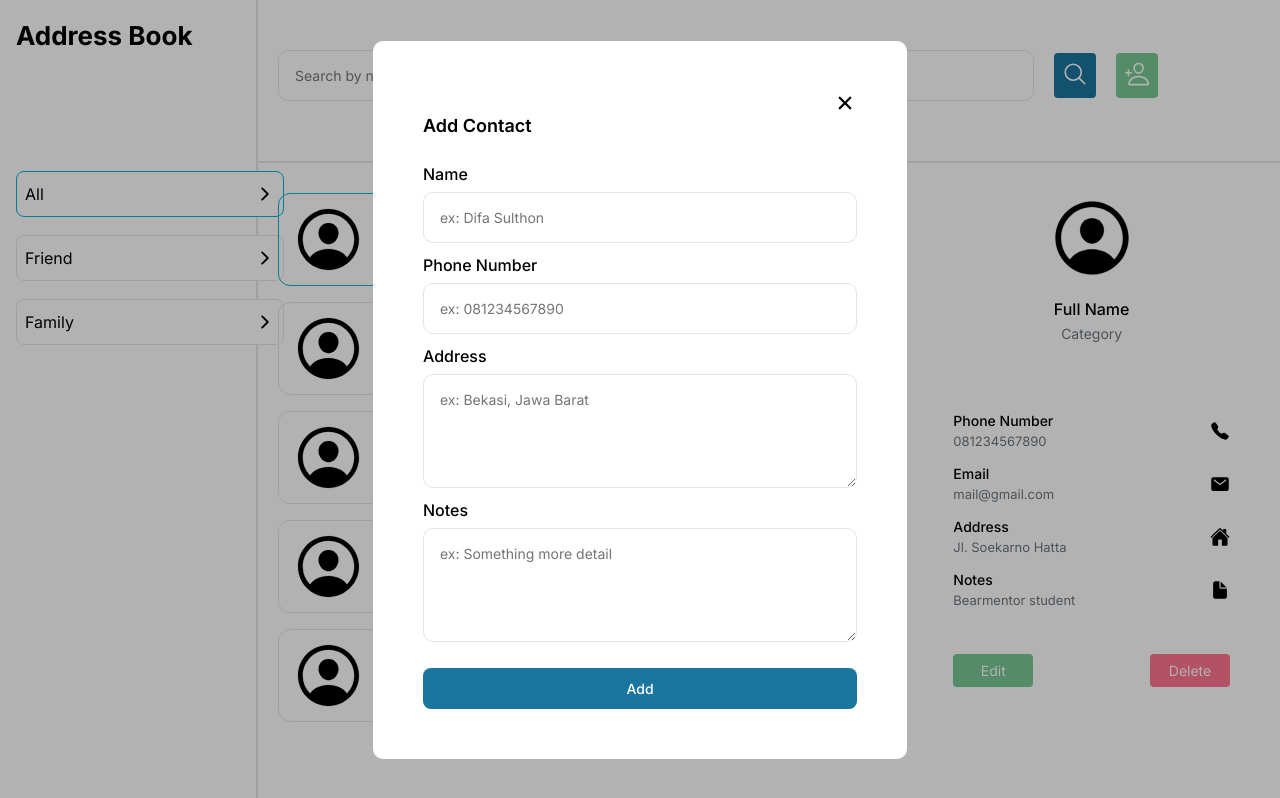
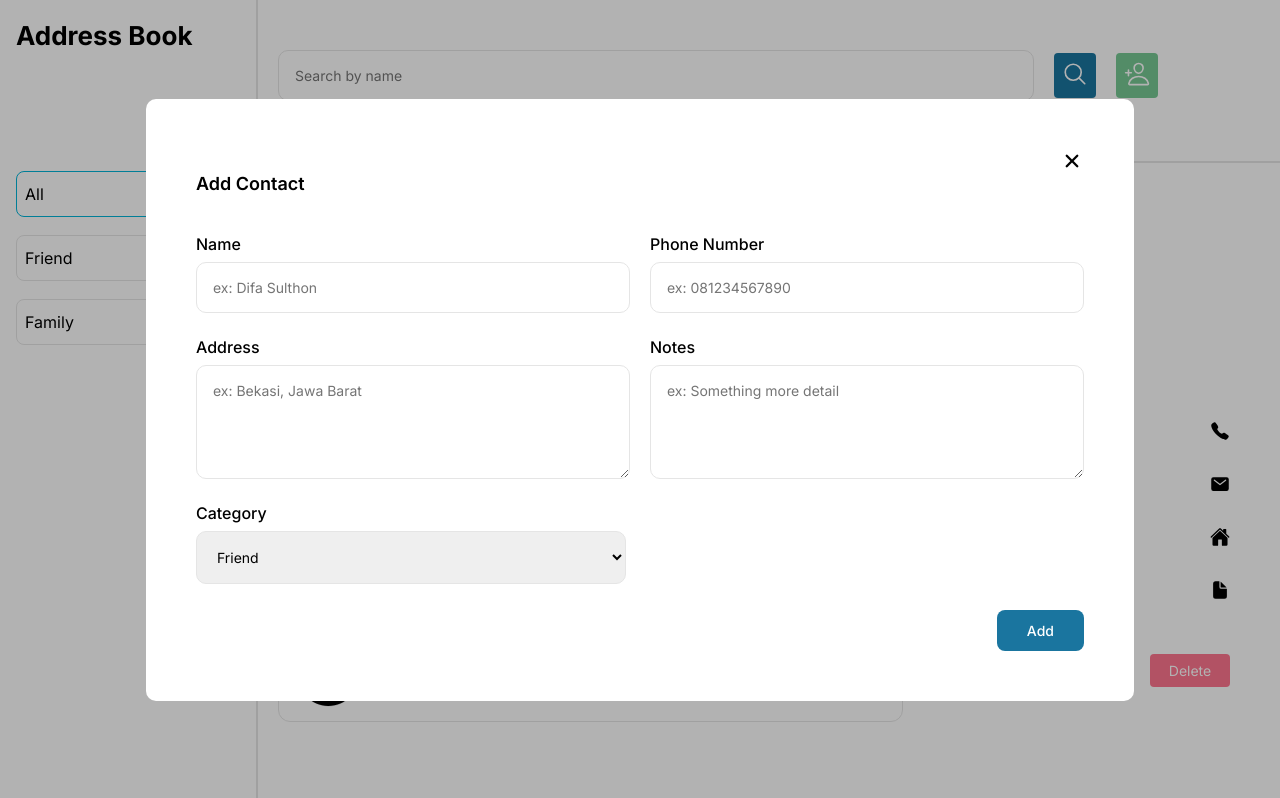
Before and after one commit to difasulthon/address-book, a plain HTML site: page index.html in a window 1280 px wide. Both pictures are taken after a click on the button 1136 px from the left and 75 px from the top of the page. Drawn offline with nearby package versions, Linux system fonts and the light colour scheme.

Commit message:
feat: add dropdown and adjust form styling

```diff
--- a/index.css
+++ b/index.css
@@ -13,7 +13,8 @@ button:hover {
 }
 
 input:focus,
-textarea:focus {
+textarea:focus,
+select:focus {
   border: 1px solid #00b4d8;
   outline: none;
 }
@@ -337,6 +338,24 @@ textarea:focus {
   margin-bottom: 8px;
 }
 
+.input-contact-name-phone {
+  display: flex;
+  flex-direction: row;
+  gap: 20px;
+}
+
+.input-contact-address-notes {
+  display: flex;
+  flex-direction: row;
+  gap: 20px;
+}
+
+.input-contact-field-container {
+  display: flex;
+  flex-direction: column;
+  margin-top: 12px;
+}
+
 .input-contact-field {
   border: 1px solid #E5E5E5;
   padding: 16px;
@@ -351,6 +370,12 @@ textarea:focus {
   height: 80px;
 }
 
+.input-contact-button-container {
+  display: flex;
+  flex-direction: row-reverse;
+  margin-top: 14px;
+}
+
 .input-contact-button {
   border: none;
   background-color: #1a759f;
@@ -360,7 +385,9 @@ textarea:focus {
   border-radius: 8px;
   padding-top: 12px;
   padding-bottom: 12px;
-  margin-top: 14px;
+  padding-right: 30px;
+  padding-left: 30px;
+  max-width:fit-content;
 }
 
 .input-contact-close-container {
@@ -376,3 +403,18 @@ textarea:focus {
   width: 24px;
   height: 24px;
 }
+
+.input-contact-category-container {
+  display: flex;
+  flex-direction: column;
+  margin-top: 12px;
+}
+
+.input-select {
+  width: 430px;
+}
+
+.select-option {
+  border: 1px solid #E5E5E5;
+  background-color: white;
+}
--- a/index.html
+++ b/index.html
@@ -161,6 +161,8 @@
         <ion-icon name="close" class="input-contact-close-icon"></ion-icon>
       </div>
       <h2 class="input-contact-title">Add Contact</h2>
+      <div class="input-contact-name-phone">
+        <div class="input-contact-field-container">
           <label for="" class="input-contact-label">Name</label>
           <input
             id="input-contact"
@@ -169,6 +171,8 @@
             placeholder="ex: Difa Sulthon"
             class="input-contact-field"
           />
+        </div>
+        <div class="input-contact-field-container">
           <label for="" class="input-contact-label">Phone Number</label>
           <input
             id="input-contact"
@@ -177,6 +181,10 @@
             placeholder="ex: 081234567890"
             class="input-contact-field"
           />
+        </div>
+      </div>
+      <div class="input-contact-address-notes">
+        <div class="input-contact-field-container">
           <label for="" class="input-contact-label">Address</label>
           <textarea
             id="input-contact"
@@ -185,6 +193,8 @@
             placeholder="ex: Bekasi, Jawa Barat"
             class="input-contact-field input-area"
           ></textarea>
+        </div>
+        <div class="input-contact-field-container">
           <label for="" class="input-contact-label">Notes</label>
           <textarea
             id="input-contact"
@@ -193,9 +203,20 @@
             placeholder="ex: Something more detail"
             class="input-contact-field input-area"
           ></textarea>
+        </div>
+      </div>
+      <div class="input-contact-category-container">
+        <label for="" class="input-contact-label">Category</label>
+        <select name="categories" id="categories" class="input-contact-field input-select">
+          <option value="friend">Friend</option>
+          <option value="family">Family</option>
+        </select>
+      </div>
+      <div class="input-contact-button-container">
         <button type="submit" class="input-contact-button">
           Add
         </button>
+      </div>
     </form>
   </div>
 
@@ -205,6 +226,8 @@
         <ion-icon name="close" class="input-contact-close-icon"></ion-icon>
       </div>
       <h2 class="input-contact-title">Edit Contact</h2>
+      <div class="input-contact-name-phone">
+        <div class="input-contact-field-container">
           <label for="" class="input-contact-label">Name</label>
           <input
             id="input-contact"
@@ -213,6 +236,8 @@
             placeholder="ex: Difa Sulthon"
             class="input-contact-field"
           />
+        </div>
+        <div class="input-contact-field-container">
           <label for="" class="input-contact-label">Phone Number</label>
           <input
             id="input-contact"
@@ -221,6 +246,10 @@
             placeholder="ex: 081234567890"
             class="input-contact-field"
           />
+        </div>
+      </div>
+      <div class="input-contact-address-notes">
+        <div class="input-contact-field-container">
           <label for="" class="input-contact-label">Address</label>
           <textarea
             id="input-contact"
@@ -229,6 +258,8 @@
             placeholder="ex: Bekasi, Jawa Barat"
             class="input-contact-field input-area"
           ></textarea>
+        </div>
+        <div class="input-contact-field-container">
           <label for="" class="input-contact-label">Notes</label>
           <textarea
             id="input-contact"
@@ -237,9 +268,20 @@
             placeholder="ex: Something more detail"
             class="input-contact-field input-area"
           ></textarea>
+        </div>
+      </div>
+      <div class="input-contact-category-container">
+        <label for="" class="input-contact-label">Category</label>
+        <select name="categories" id="categories" class="input-contact-field input-select">
+          <option value="friend">Friend</option>
+          <option value="family">Family</option>
+        </select>
+      </div>
+      <div class="input-contact-button-container">
         <button type="submit" class="input-contact-button">
           Save
         </button>
+      </div>
     </form>
   </div>
 </body>
```
Lines whose indentation alone changed are shown as unchanged.
